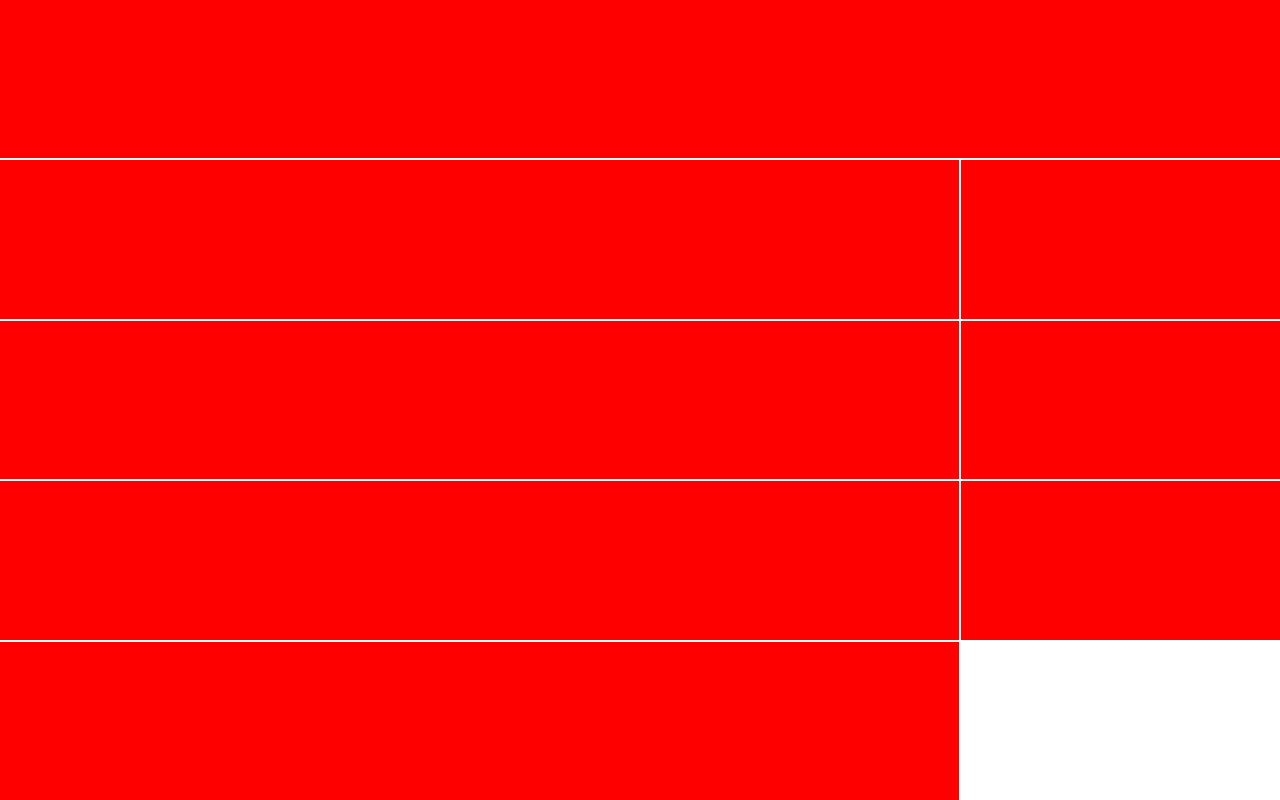
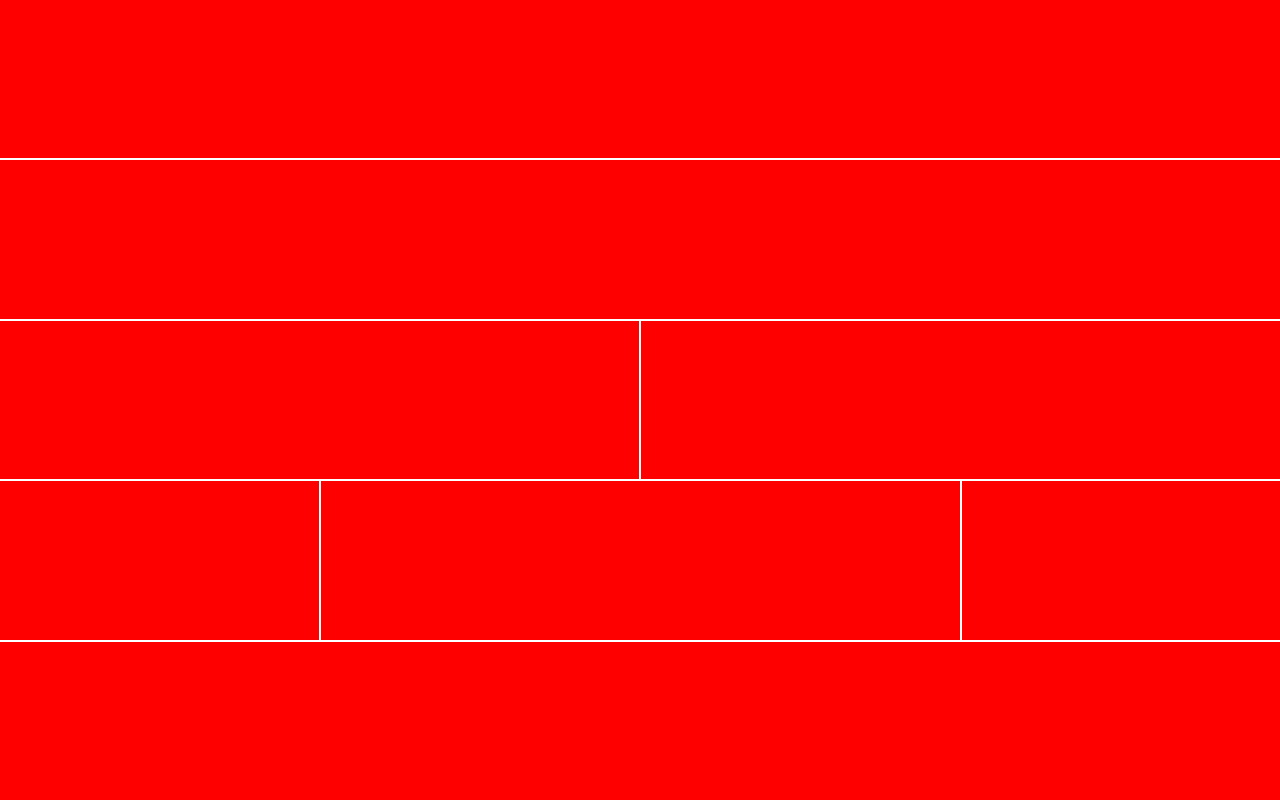
Before and after one commit to johnatans2/FintechTest, a plain HTML site: page index1.html in a window 1280 px wide. Drawn offline with Linux system fonts and the light colour scheme.

Commit message:
Utilizando Grid Layout

```diff
--- a/Assets/CSS/style1.css
+++ b/Assets/CSS/style1.css
@@ -18,13 +18,27 @@
     height:100vh;
     display:grid;
     gap:2px;
-    grid-template-columns:3fr 1fr;
+    grid-template-columns:repeat(4, 1fr);
     grid-template-rows:repeat(30vh);
 }
 .box{
     background-color:red;
 }
-.box:first-child{
-    grid-column-start:1;
-    grid-column-end:3;
+.box:first-child,.box:nth-child(2),.box:last-child{
+    grid-column:1/5;
 }
+.box:nth-child(3){
+    grid-column:1/3;
+}
+.box:nth-child(4){
+    grid-column:3/5;
+}
+.box:nth-child(5){
+    grid-column:1/2;
+}
+.box:nth-child(6){
+    grid-column:2/4;
+}
+.box:nth-child(7){
+    grid-column:4/5;
+}
```
